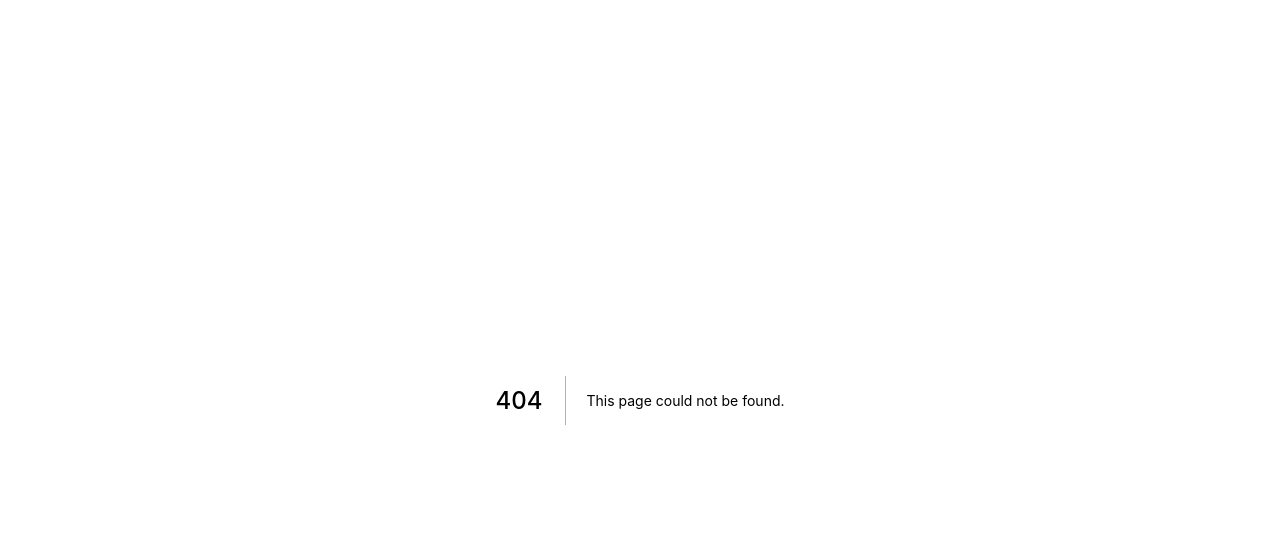
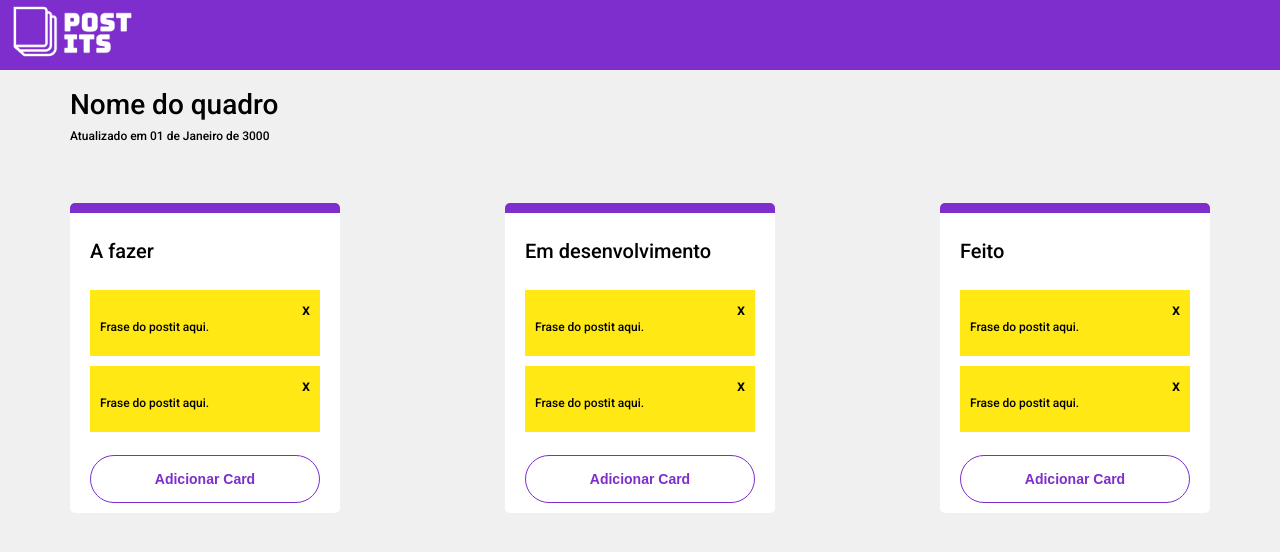
Before and after one commit to josehfortes/postits-frontend, a Next.js app: page /board in a window 1280 px wide. Before the commit this address had no page. Shown: the top 552 px of the page. Built offline with nearby package versions, Linux system fonts and the light colour scheme.

Commit message:
Criado pagina de board

```diff
--- /dev/null
+++ b/pages/board.js
@@ -0,0 +1,21 @@
+import H1 from '../src/components/typography/h1'
+import Container from '../src/components/layout/container'
+import InfoBar from '../src/components/InfoBar'
+import Subtitle from '../src/components/typography/subtitle'
+
+import BoardList from '../src/components/Board/boardList'
+
+function Board () {
+  return (
+    <>
+      <InfoBar />
+      <Container>
+        <H1>Nome do quadro</H1>
+        <Subtitle>Atualizado em 01 de Janeiro de 3000</Subtitle>
+        <BoardList />
+      </Container>
+    </>
+  )
+}
+
+export default Board
--- a/src/Theme.js
+++ b/src/Theme.js
@@ -3,6 +3,7 @@
 const theme = {
   colors: {
     primary: '#7D2ECC',
+    primaryHover: '#4e2375',
     light: '#F0F0F0',
     white: '#FFFFFF',
     grey: '#F8F8F8',
--- /dev/null
+++ b/src/components/Board/boardList.js
@@ -0,0 +1,22 @@
+import styled from 'styled-components'
+
+import BoardColumn from '../Cards/boardColumn'
+
+const StyledBoardList = styled.div`
+  display: flex;
+  justify-content: space-between;
+  flex-wrap: wrap;
+  margin-top: 60px;
+`
+
+function BoardList () {
+  return (
+    <StyledBoardList>
+      <BoardColumn title="A fazer" />
+      <BoardColumn title="Em desenvolvimento" />
+      <BoardColumn title="Feito" />
+    </StyledBoardList>
+  )
+}
+
+export default BoardList
--- a/src/components/Buttons/button.js
+++ b/src/components/Buttons/button.js
@@ -1,15 +1,25 @@
 import styled from 'styled-components'
 
+const OUTLINED = 'outlined'
+
 const StyledButton = styled.button`
-  background-color: ${({ theme }) => theme.colors.primary};
+  background-color: ${({ theme, variant }) => variant === OUTLINED ? 'transparent' : theme.colors.primary};
   border: 0;
   border-radius: 50px;
   padding: 15px 20px;
   margin: 10px 0;
-  color: ${({ theme }) => theme.colors.white};
+  color: ${({ theme, variant }) => variant === OUTLINED ? theme.colors.primary : theme.colors.white};
   font-weight: bold;
   cursor: pointer;
   font-size: 14px;
+
+  ${({ variant, theme }) => variant === OUTLINED ? `border: 1px solid ${theme.colors.primary}` : ''};
+
+  ${({ fullWidth }) => fullWidth ? 'width: 100%' : ''};
+
+  :hover {
+    background-color: ${({ theme, variant }) => variant === OUTLINED ? theme.colors.grey : theme.colors.primaryHover };
+  }
 `
 
 export default StyledButton
--- /dev/null
+++ b/src/components/Cards/boardColumn.js
@@ -0,0 +1,43 @@
+import styled from 'styled-components'
+
+import PostIt from '../Cards/postit'
+import Button from '../Buttons/button'
+
+const StyledBoardColumn = styled.div`
+  display: flex;
+  flex-direction: column;
+  width: 230px;
+  min-height: 300px;
+  background-color: ${({theme}) => theme.colors.white};
+  border-top: 10px solid ${({theme}) => theme.colors.primary};
+  border-radius: 5px;
+  padding: 0 20px;
+`
+
+const H4 = styled.h4`
+  font-weight: 500;
+  font-size: 20px;
+`
+
+const BoardContent = styled.div`
+  flex: 1;
+`
+
+function BoardColumn ({ title }) {
+  return (
+    <StyledBoardColumn>
+      <H4>{title}</H4>
+      <BoardContent>
+        <PostIt />
+        <PostIt />
+      </BoardContent>
+      <Button fullWidth variant="outlined">Adicionar Card</Button>
+    </StyledBoardColumn>
+  )
+}
+
+BoardColumn.defaultProps = {
+  title: 'Title test'
+}
+
+export default BoardColumn
--- /dev/null
+++ b/src/components/Cards/postit.js
@@ -0,0 +1,30 @@
+import styled from 'styled-components'
+
+const StyledPost = styled.div`
+  background-color: #FFE814;
+  margin-bottom: 10px;
+  padding: 10px;
+`
+
+const Delete = styled.div`
+  cursor: pointer;
+  float: right;
+`
+
+const P = styled.p`
+  font-weight: 200;
+  font-size: 12px;
+  margin-top: 20px;
+`
+
+
+function PostIt () {
+  return (
+    <StyledPost>
+      <Delete>x</Delete>
+      <P>Frase do postit aqui.</P>
+    </StyledPost>
+  )
+}
+
+export default PostIt
--- a/src/components/typography/h1.js
+++ b/src/components/typography/h1.js
@@ -3,6 +3,9 @@
 const H1 = styled.h1`
   font-weight: 500;
   font-size: 28px;
+
+  line-height: 10px;
+  margin-top: 30px;
 `
 
 export default H1
--- /dev/null
+++ b/src/components/typography/subtitle.js
@@ -0,0 +1,7 @@
+import styled from 'styled-components'
+
+const Subtitle = styled.p`
+  font-size: 12px;
+`
+
+export default Subtitle
```
